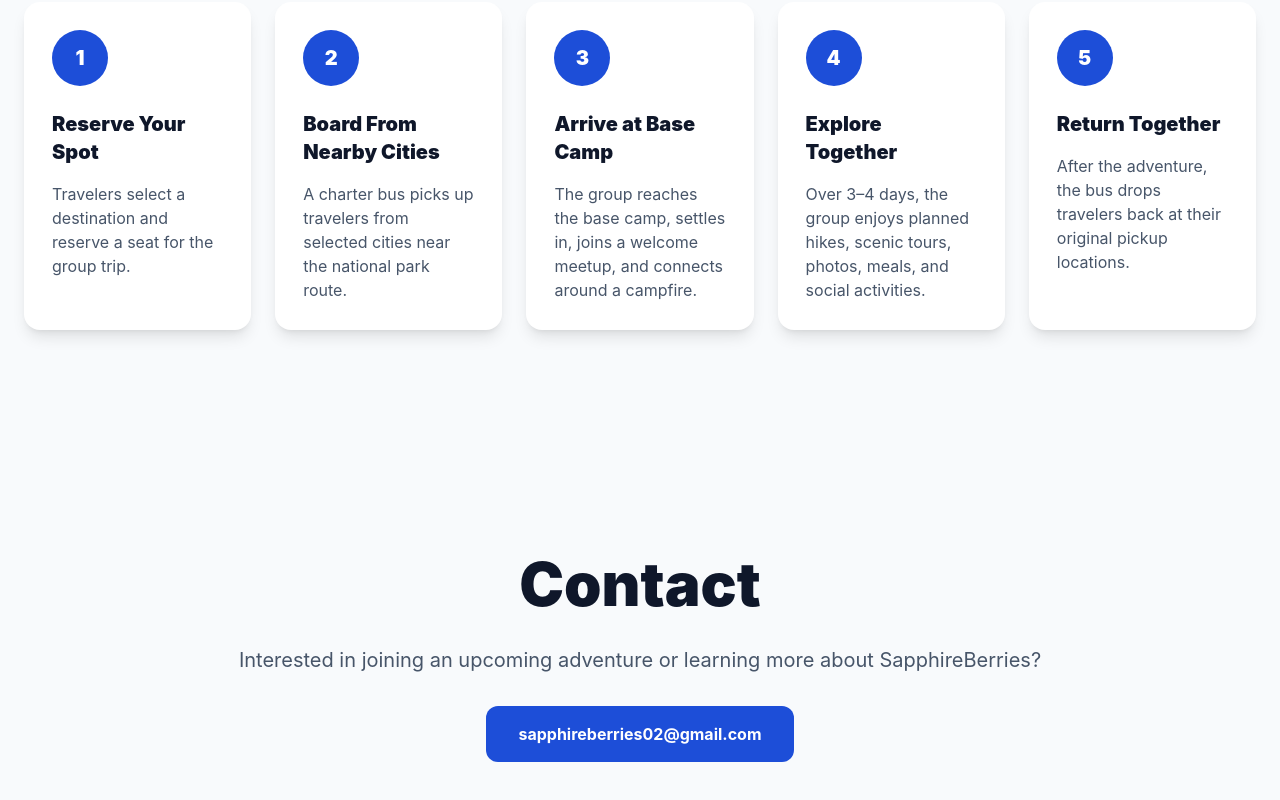
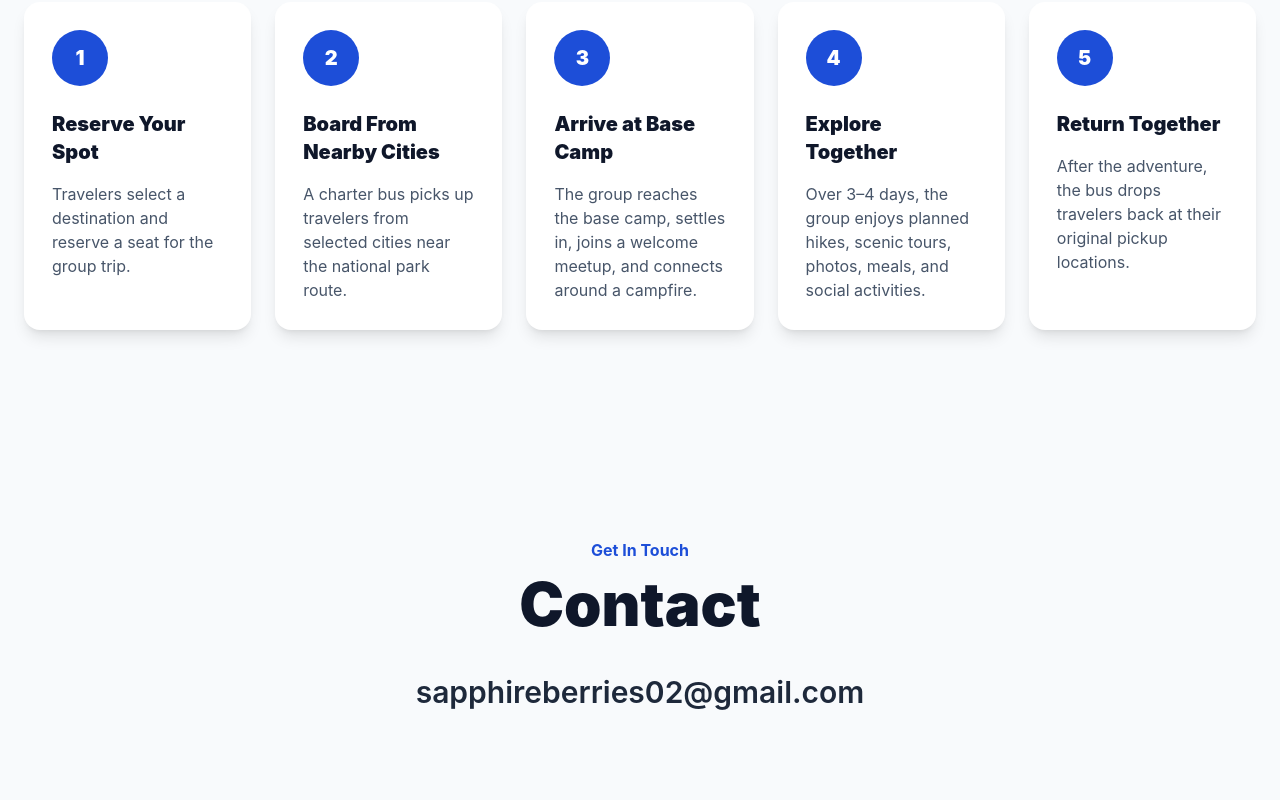
Before and after one commit to akalariy/Website, a React (Vite) app in the folder Website/: page / in a window 1280 px wide. Shown: the part 2662-3462 px from the top of the page. Built offline with nearby package versions, Linux system fonts and the light colour scheme.

Commit message:
Version1.13

```diff
--- a/Website/src/components/Contact.jsx
+++ b/Website/src/components/Contact.jsx
@@ -1,21 +1,18 @@
 export default function Contact() {
   return (
-    <section id="contact" className="py-28 bg-slate-50 px-6">
+    <section id="contact" className="py-24 bg-slate-50 px-6">
       <div className="max-w-4xl mx-auto text-center">
-        <h2 className="text-5xl md:text-6xl font-black mb-8">
+        <p className="text-blue-700 font-bold mb-3">
+          Get In Touch
+        </p>
+
+        <h2 className="text-5xl md:text-6xl font-black mb-10">
           Contact
         </h2>
 
-        <p className="text-xl text-slate-600 mb-8">
-          Interested in joining an upcoming adventure or learning more about SapphireBerries?
+        <p className="text-2xl md:text-3xl font-semibold text-slate-800">
+          sapphireberries02@gmail.com
         </p>
-
-        <a
-          href="mailto:sapphireberries02@gmail.com"
-          className="inline-block px-8 py-4 bg-blue-700 text-white rounded-xl font-bold hover:bg-blue-800 transition"
-        >
-          sapphireberries02@gmail.com
-        </a>
       </div>
     </section>
   );
```
